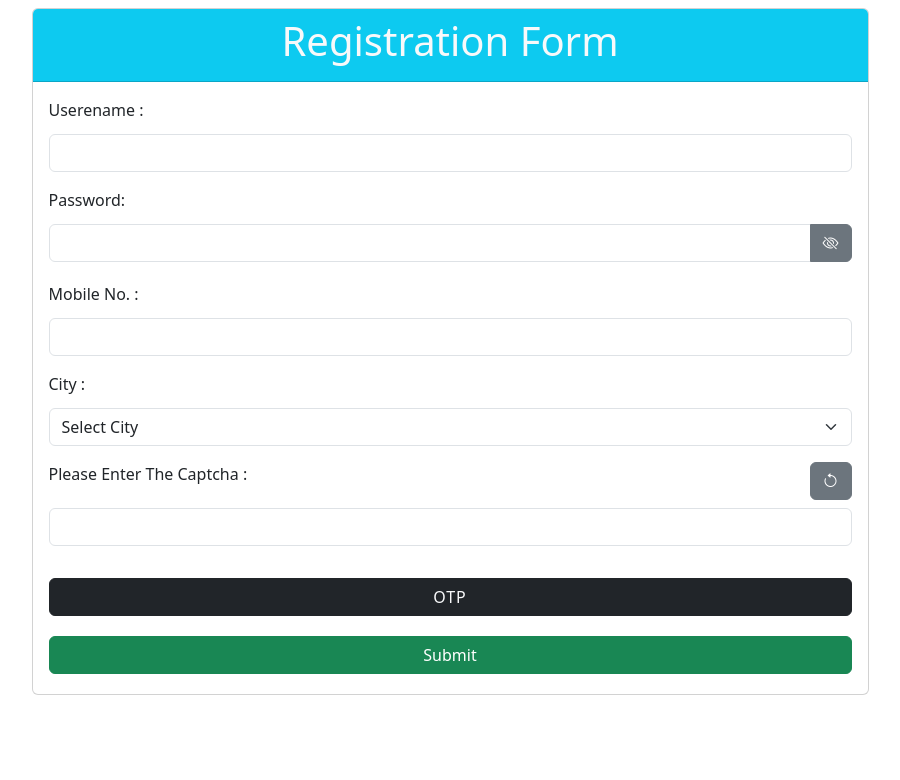
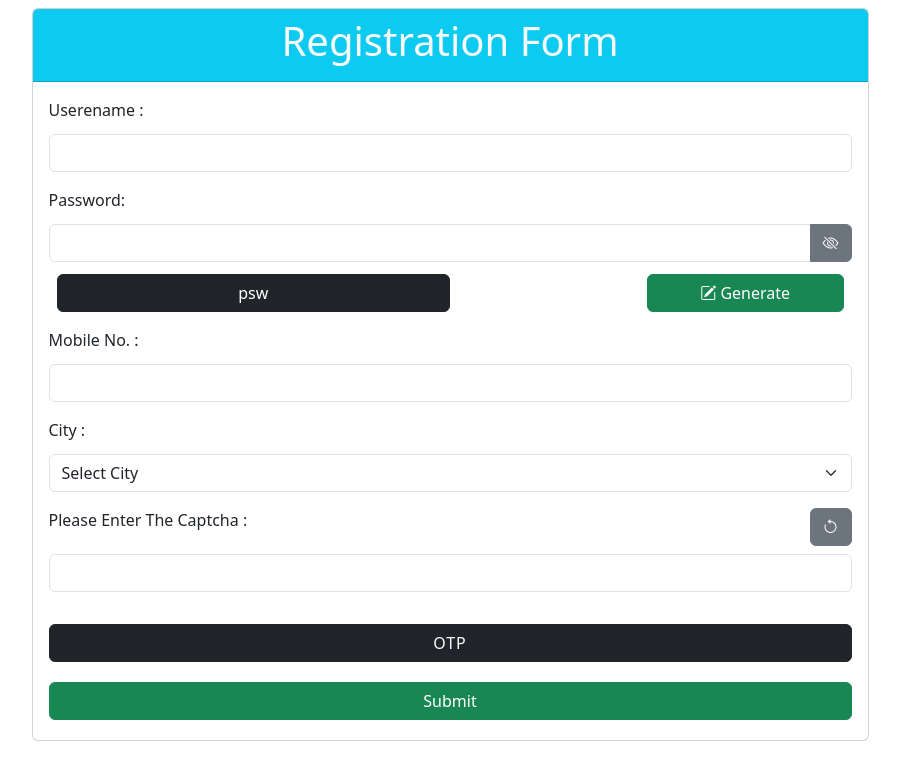
Before and after one commit to Himanshu12866/UI-react, a React (Vite) app in the folder learnreact/: page / in a window 1280 px wide. Shown: the top 780 px of the page, without its empty margins (190-1090 px from the left). Built offline with nearby package versions, Linux system fonts and the light colour scheme.

Commit message:
"Added new buttons and rearranged input group in Captcha component"

```diff
--- a/learnreact/src/component/captcha.jsx
+++ b/learnreact/src/component/captcha.jsx
@@ -58,7 +58,10 @@ export default function Captcha() {
                         <div className="input-group">
                             <input className="form-control my-1" type={type} onChange={formik.handleChange} name="psw"></input>
                             <span className={`btn btn-secondary input-group-text my-1  ${eye}`} onClick={ChangeType}></span>
-
+                        </div>
+                        <div className="d-flex justify-content-between my-2 mx-2">
+                            <button className="btn btn-dark w-50">psw</button>
+                            <button className="btn btn-success bi bi-pencil-square w-25 p-1"> Generate</button>
                         </div>
                         <p className="text-danger">{formik.errors.psw }</p>
                         <label className="form-label">Mobile No. :</label>
```
Also changed, not shown: learnreact/src/component/Hooks/generatepsw.js (added, +9 -0 lines).
